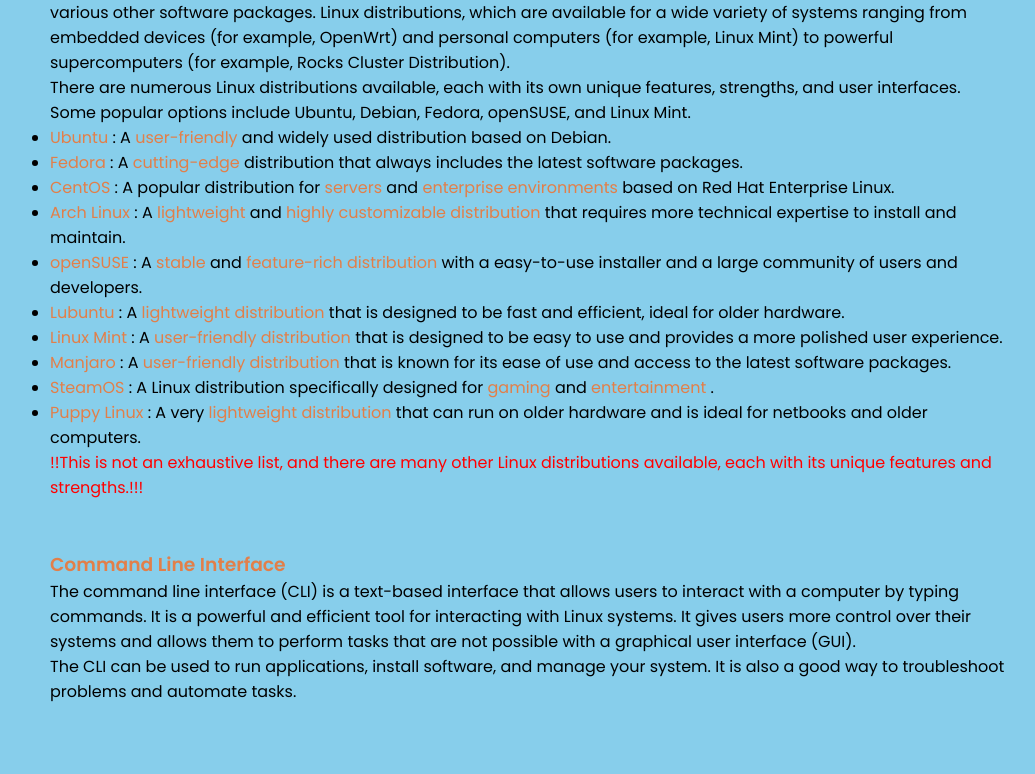
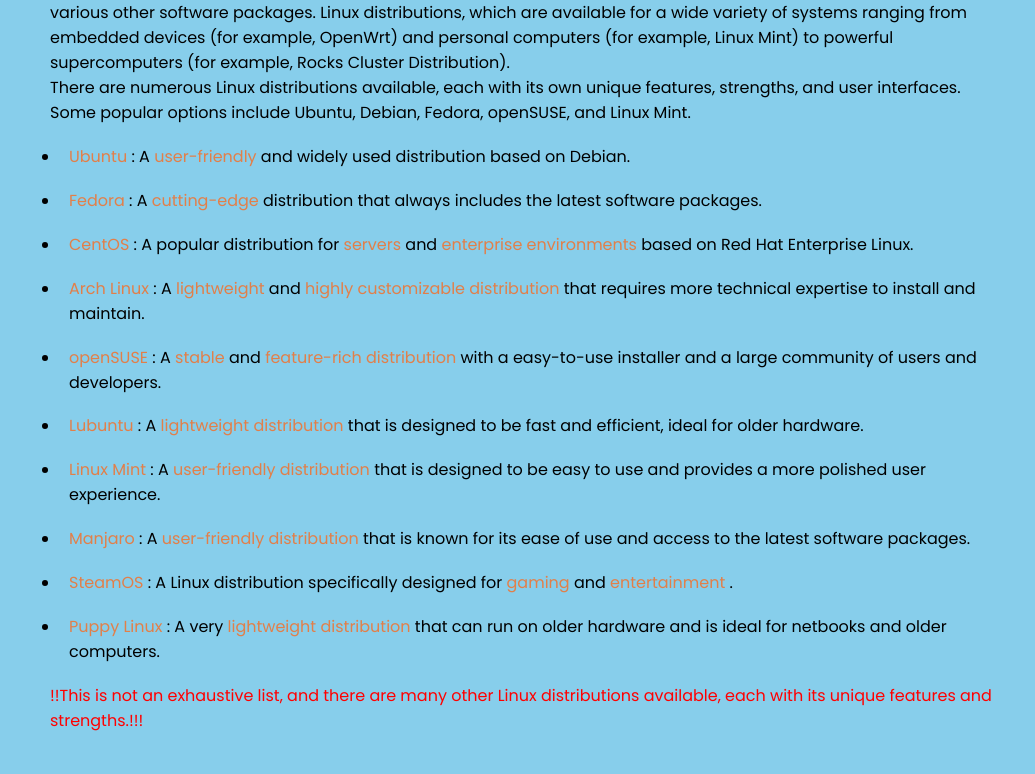
Before and after one commit to samirgaire10/linux, a plain HTML site: page index.html in a window 1280 px wide. Shown: the part 2228-3002 px from the top of the page, without its empty margins (110-1145 px from the left). Drawn offline with Linux system fonts and the light colour scheme.

Commit message:
Update style.css

```diff
--- a/style.css
+++ b/style.css
@@ -6,6 +6,8 @@
   margin: 0;
   padding: 0;
 }
+
+
 
 body {
   font-family: "Poppins", sans-serif;
@@ -176,6 +178,12 @@ section {
   height: 80vh;
 }
 
+ul{
+  padding: 1%;
+}
+li{
+  padding: 1%;
+}
 .section__pic-container {
   display: flex;
   height: 400px;
```
